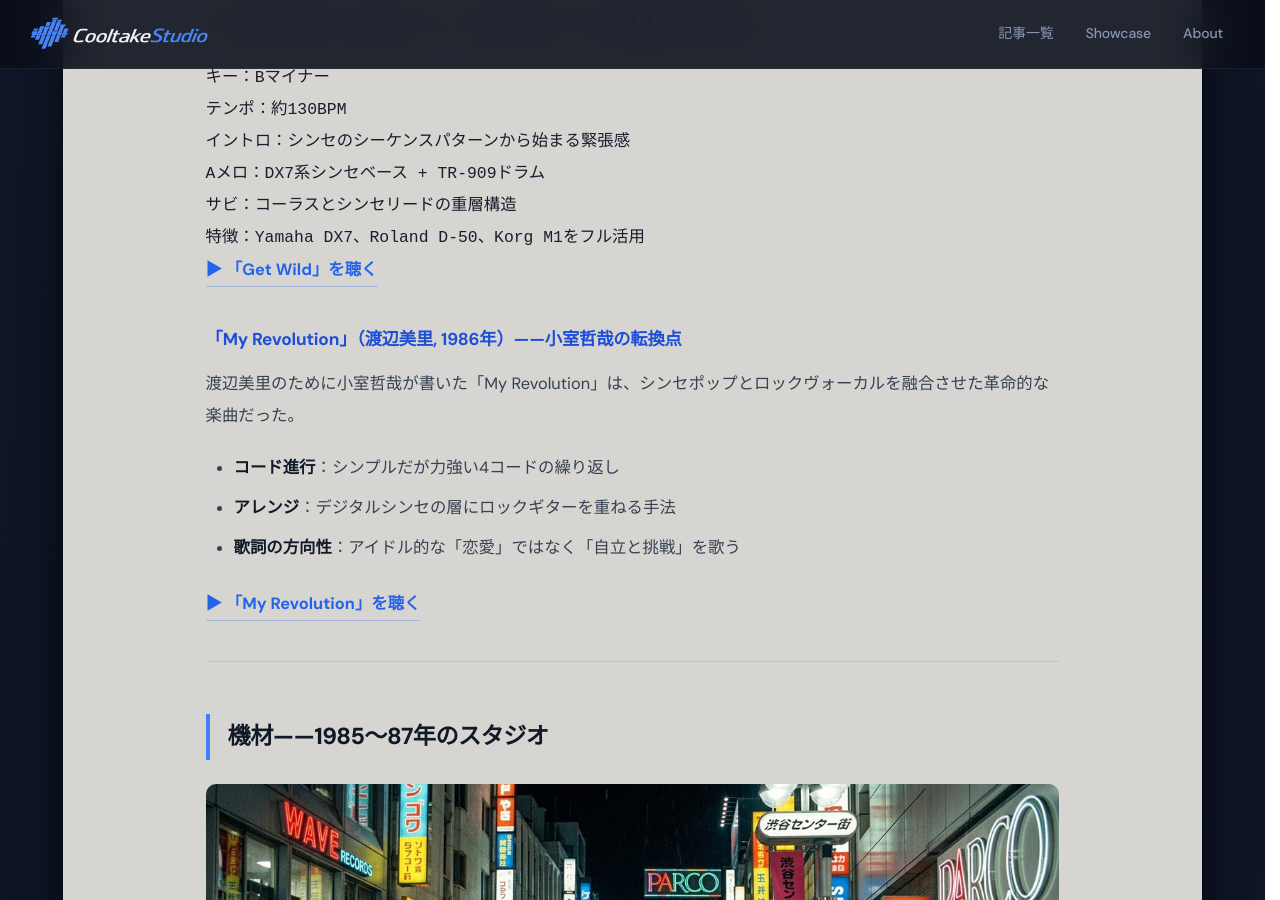
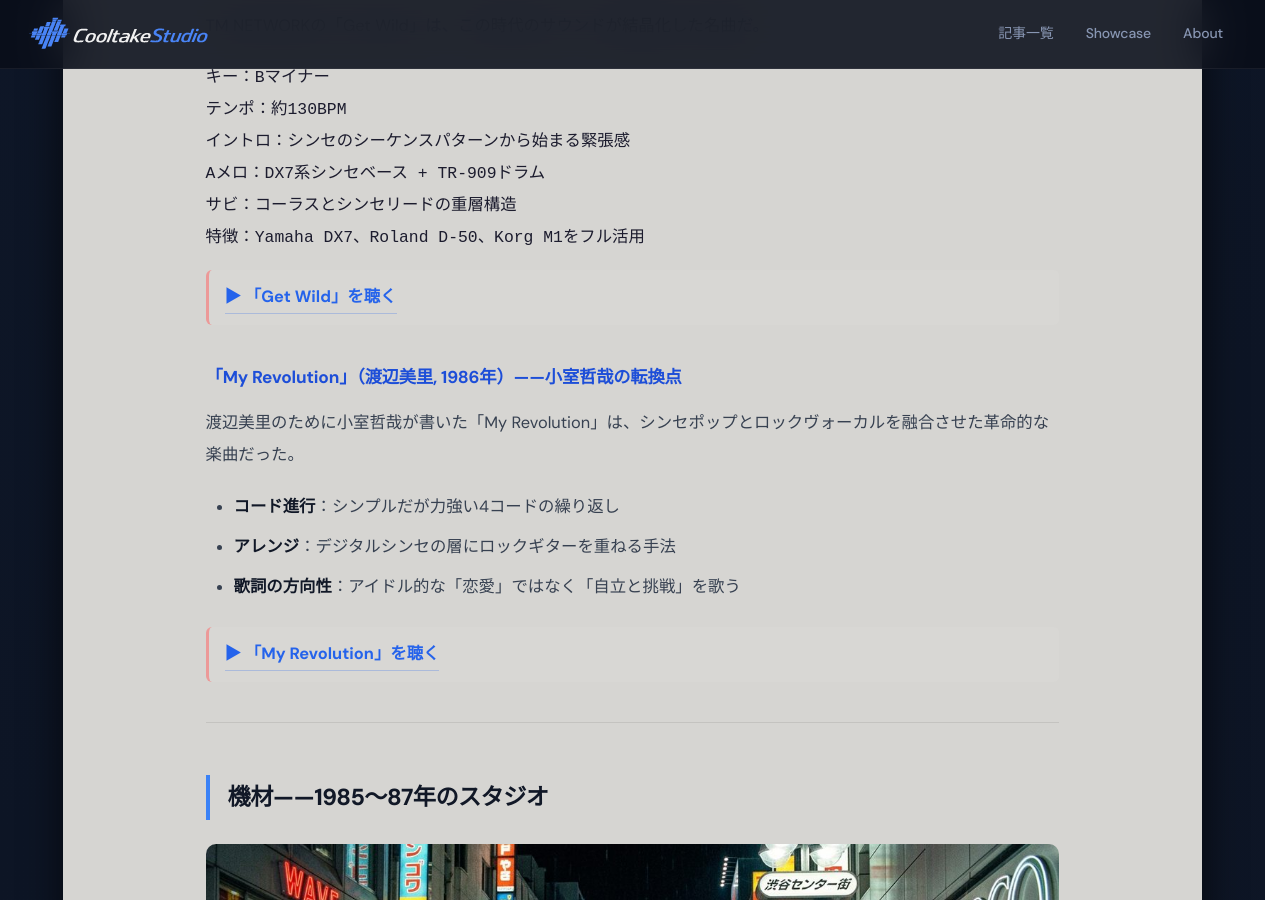
Before and after one commit to cooltake/cooltake-staging, a Jekyll site: the page built from _posts/2026-05-30-japan-music-07-80s-commercial.md, in a window 1280 px wide and 900 px high, scrolled down 2527 px. Built offline with Jekyll 4.4.1, drawn with Linux system fonts in a browser that asks for light colours; some web fonts are replaced.

Commit message:
update: japan-music-07 fix frontmatter/buttons/video-links

````diff
--- a/_posts/2026-05-30-japan-music-07-80s-commercial.md
+++ b/_posts/2026-05-30-japan-music-07-80s-commercial.md
@@ -67,7 +67,9 @@
 特徴：Yamaha DX7、Roland D-50、Korg M1をフル活用
 ```
 
+<div class="video-link-box" style="margin:1rem 0;padding:.7rem 1rem;background:rgba(255,255,255,0.06);border-left:3px solid rgba(248,113,113,.6);border-radius:6px;">
 <a href="https://www.youtube.com/results?search_query=TM%20NETWORK%20Get%20Wild" target="_blank" rel="nofollow noopener" style="display:inline-flex;align-items:center;gap:.4em;color:#f87171;text-decoration:none;font-weight:600;">▶ 「Get Wild」を聴く</a>
+</div>
 
 ### 「My Revolution」（渡辺美里, 1986年）——小室哲哉の転換点
 
@@ -77,7 +79,9 @@
 - **アレンジ**：デジタルシンセの層にロックギターを重ねる手法
 - **歌詞の方向性**：アイドル的な「恋愛」ではなく「自立と挑戦」を歌う
 
+<div class="video-link-box" style="margin:1rem 0;padding:.7rem 1rem;background:rgba(255,255,255,0.06);border-left:3px solid rgba(248,113,113,.6);border-radius:6px;">
 <a href="https://www.youtube.com/results?search_query=%E6%B8%A1%E8%BE%BA%E7%BE%8E%E9%87%8C%20My%20Revolution" target="_blank" rel="nofollow noopener" style="display:inline-flex;align-items:center;gap:.4em;color:#f87171;text-decoration:none;font-weight:600;">▶ 「My Revolution」を聴く</a>
+</div>
 
 ---
 
@@ -117,15 +121,15 @@
 
 ## CDを探す
 
-<div style="margin:.8rem 0;"><a href="https://hb.afl.rakuten.co.jp/ichiba/0b15ddc7.28c5c9ed.0b15ddc8.5d23dd4d/?pc=https%3A%2F%2Fsearch.rakuten.co.jp%2Fsearch%2Fmall%2F%E3%82%B7%E3%83%86%E3%82%A3%E3%83%9D%E3%83%83%E3%83%97%2080%E5%B9%B4%E4%BB%A3%20J-POP%20CD%20TM%20NETWORK%20%E6%B8%A1%E8%BE%BA%E7%BE%8E%E9%87%8C%2F" rel="nofollow" referrerpolicy="no-referrer-when-downgrade" style="display:inline-block;text-decoration:none;"><img src="/assets/images/btn-rakuten.jpg" alt="楽天市場で探す" width="150" style="height:auto;border-radius:8px;display:block;"></a></div>
+<div style="margin:.8rem 0;"><a href="https://hb.afl.rakuten.co.jp/ichiba/0b15ddc7.28c5c9ed.0b15ddc8.5d23dd4d/?pc=https%3A%2F%2Fsearch.rakuten.co.jp%2Fsearch%2Fmall%2F%E3%82%B7%E3%83%86%E3%82%A3%E3%83%9D%E3%83%83%E3%83%97%2080%E5%B9%B4%E4%BB%A3%20J-POP%20CD%20TM%20NETWORK%20%E6%B8%A1%E8%BE%BA%E7%BE%8E%E9%87%8C%2F" rel="nofollow" referrerpolicy="no-referrer-when-downgrade" style="display:inline-block;text-decoration:none;"><img src="/assets/images/btn-rakuten.jpg" alt="楽天市場で探す" width="200" style="height:auto;border-radius:8px;display:block;"></a></div>
 
 ### 関連書籍を探す
 
-<div style="margin:.8rem 0;"><a href="https://hb.afl.rakuten.co.jp/ichiba/0b15ddc7.28c5c9ed.0b15ddc8.5d23dd4d/?pc=https%3A%2F%2Fsearch.rakuten.co.jp%2Fsearch%2Fmall%2F%E3%82%B7%E3%83%86%E3%82%A3%E3%83%9D%E3%83%83%E3%83%97%20%E9%9F%B3%E6%A5%BD%20%E6%9C%AC%2F" rel="nofollow" referrerpolicy="no-referrer-when-downgrade" style="display:inline-block;text-decoration:none;"><img src="/assets/images/btn-rakuten.jpg" alt="楽天市場で探す" width="150" style="height:auto;border-radius:8px;display:block;"></a></div>
+<div style="margin:.8rem 0;"><a href="https://hb.afl.rakuten.co.jp/ichiba/0b15ddc7.28c5c9ed.0b15ddc8.5d23dd4d/?pc=https%3A%2F%2Fsearch.rakuten.co.jp%2Fsearch%2Fmall%2F%E3%82%B7%E3%83%86%E3%82%A3%E3%83%9D%E3%83%83%E3%83%97%20%E9%9F%B3%E6%A5%BD%20%E6%9C%AC%2F" rel="nofollow" referrerpolicy="no-referrer-when-downgrade" style="display:inline-block;text-decoration:none;"><img src="/assets/images/btn-rakuten.jpg" alt="楽天市場で探す" width="200" style="height:auto;border-radius:8px;display:block;"></a></div>
 
 ### 機材を探す
 
-<div style="margin:.8rem 0;"><a href="https://h.accesstrade.net/sp/cc?rk=01001xqc00os63&url=https%3A%2F%2Fwww.soundhouse.co.jp%2Fsearch%2Findex%3Fs_category_cd%3D311" rel="nofollow" referrerpolicy="no-referrer-when-downgrade" style="display:inline-block;text-decoration:none;"><img src="/assets/images/btn-soundhouse.jpg" alt="サウンドハウスで探す" width="150" style="height:auto;border-radius:8px;display:block;"></a></div>
+<div style="margin:.8rem 0;"><a href="https://h.accesstrade.net/sp/cc?rk=01001xqc00os63&url=https%3A%2F%2Fwww.soundhouse.co.jp%2Fsearch%2Findex%3Fs_category_cd%3D311" rel="nofollow" referrerpolicy="no-referrer-when-downgrade" style="display:inline-block;text-decoration:none;"><img src="/assets/images/btn-soundhouse.jpg" alt="サウンドハウスで探す" width="200" style="height:auto;border-radius:8px;display:block;"></a></div>
 
 
 ---
````
